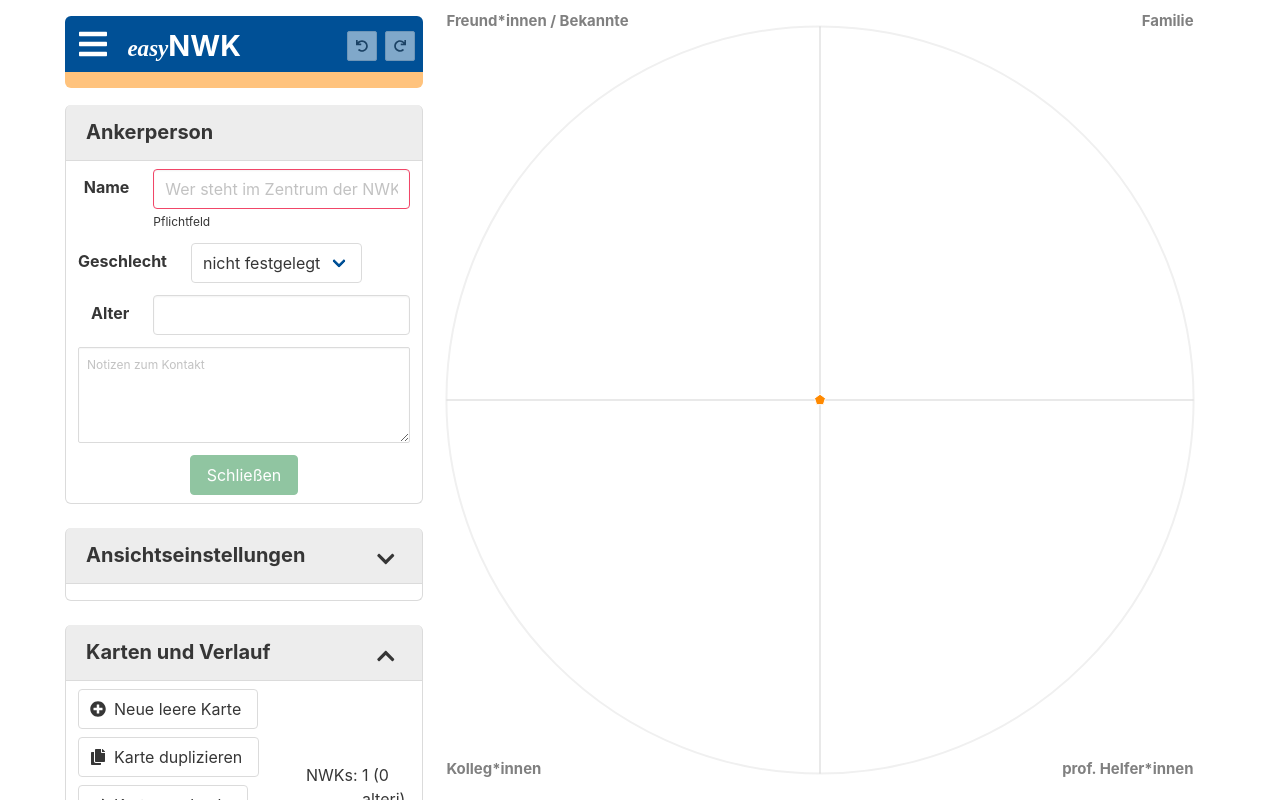
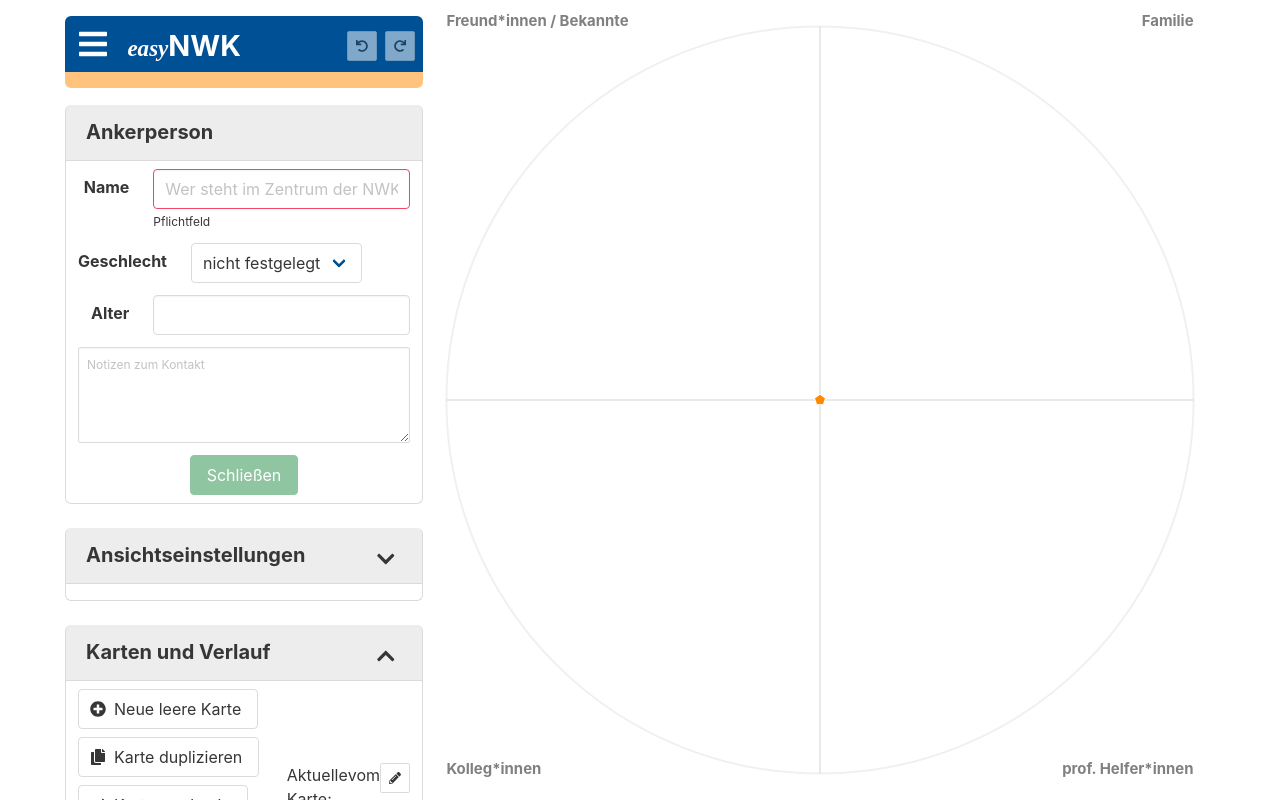
Before and after one commit to fhstp/easynwk-web, a Vue app: page / in a window 1280 px wide. Both pictures are taken after a click on the element "Karten und Verlauf". Built offline with nearby package versions, Linux system fonts and the light colour scheme.

Commit message:
Anpassung des "aktuelle Karte" text & Anfang einer Löschfunktion

```diff
--- a/src/components/ComparisonOptionsPanel.vue
+++ b/src/components/ComparisonOptionsPanel.vue
@@ -30,7 +30,11 @@
                 </button>
 
                 <!-- @click="newVersion = !newVersion" -->
-                <button class="button" @click="duplicateNWK">
+                <button
+                  class="button"
+                  @click="duplicateNWK"
+                  @click.stop="newVersion = true"
+                >
                   <span class="icon">
                     <font-awesome-icon icon="copy" />
                   </span>
@@ -101,8 +105,18 @@
                       <span>Speichern</span>
                     </button>
 
-                    <button class="button is-light">
+                    <button
+                      class="button is-light"
+                      @click.stop="newVersion = false"
+                    >
                       <span>Abbrechen</span>
+                    </button>
+
+                    <button
+                      class="button is-danger"
+                      @click.stop="deleteVersion"
+                    >
+                      <span>Karte Löschen</span>
                     </button>
                   </div>
                 </div>
@@ -111,12 +125,30 @@
           </div>
         </div>
       </div>
-      <!-- temporary debug code -->
+
       <div class="field is-horizontal">
-        NWKs:&nbsp;
-        <span v-for="ver in versions" :key="ver.id"
-          >{{ ver.id }} ({{ ver.nwk.alteri.length }} alteri),
+        Aktuelle Karte:&nbsp;
+        <span>
+          {{ versions[currentVersion - 1].title }}
+          vom
+          {{
+            versions[currentVersion - 1].date.substring(8, 10) +
+            "." +
+            versions[currentVersion - 1].date.substring(5, 7) +
+            "." +
+            versions[currentVersion - 1].date.substring(0, 4)
+          }}&nbsp;
         </span>
+        <button
+          class="button is-small"
+          title="Ankerperson bearbeiten"
+          v-if="isOpen"
+          @click="newVersion = true"
+        >
+          <span class="icon">
+            <font-awesome-icon icon="pencil-alt" />
+          </span>
+        </button>
       </div>
     </div>
   </div>
@@ -170,6 +202,14 @@ export default defineComponent({
       newVersionDate.value = "";
     };
 
+    const deleteVersion = () => {
+      const index: any = currentVersion.value - 1;
+      store.commit("removeVersion", {
+        index,
+      });
+      store.commit("switchNWK", store.state.record.versions.length);
+    };
+
     /*
     if (store.state.record.versions.length < 2) {
       console.log(isDisabled.value);
@@ -209,6 +249,7 @@ export default defineComponent({
       newVersion: newVersion,
       newNWK: newNWK,
       //commitEdit,
+      deleteVersion,
       addNewVersion: editVersion,
       addBlankNWK: () => store.commit("addNWKVersion"),
       duplicateNWK: () => store.commit("addNWKVersion", true),
--- a/src/components/NetworkMap.vue
+++ b/src/components/NetworkMap.vue
@@ -15,24 +15,31 @@
           @click="handleCircleClick(version.id)"
         />
         <text
-          :x="`${10 + (380 / (versions.length + 1)) * (index + 1)}`"
+          :x="`${10 + (800 / (versions.length + 1)) * (index + 1)}`"
           y="35"
           text-anchor="middle"
-          font-size="12"
-          :class="{ 'text-selected': version.id === currentVersion }"
+          class="versionText"
         >
-          {{ version.name ? version.name : version.date }}
+          {{
+            version.title
+              ? version.title
+              : version.date.substring(8, 10) +
+                "." +
+                version.date.substring(5, 7) +
+                "." +
+                version.date.substring(0, 4)
+          }}
         </text>
       </a>
     </svg>
   </div>
   <div style="position: relative" v-if="showComparison">
-    <svg width="400" height="120">
+    <svg width="800" height="120">
       <!-- Increased height to accommodate text -->
-      <line x1="5" y1="50" x2="395" y2="50" class="comparisonLine"></line>
+      <line x1="5" y1="50" x2="800" y2="50" class="comparisonLine"></line>
       <a v-for="(version, index) in versions" :key="index">
         <circle
-          :cx="`${10 + (380 / (versions.length + 1)) * (index + 1)}`"
+          :cx="`${10 + (800 / (versions.length + 1)) * (index + 1)}`"
           cy="50"
           r="9"
           :class="{
@@ -41,13 +48,20 @@
           }"
         />
         <text
-          :x="`${10 + (380 / (versions.length + 1)) * (index + 1)}`"
+          :x="`${10 + (800 / (versions.length + 1)) * (index + 1)}`"
           y="35"
           text-anchor="middle"
-          font-size="12"
-          :class="{ 'text-selected': version.id === currentVersion }"
+          class="versionText"
         >
-          {{ version.name ? version.name : version.date }}
+          {{
+            version.title
+              ? version.title
+              : version.date.substring(8, 10) +
+                "." +
+                version.date.substring(5, 7) +
+                "." +
+                version.date.substring(0, 4)
+          }}
         </text>
       </a>
     </svg>
@@ -706,6 +720,10 @@ text {
   user-select: none;
 }
 
+.versionText {
+  font-size: 12px !important;
+}
+
 text.ego {
   font-style: italic;
 }
--- a/src/store/nwkRecordModule.ts
+++ b/src/store/nwkRecordModule.ts
@@ -1,7 +1,7 @@
 import { loadNWKRecordStateFromStore } from "@/store/localStoragePlugin";
 import { IStoreState } from ".";
 import { NWKRecord, initNWKRecord, loadNWKRecord } from "@/data/NWKRecord";
-import { initNWK } from "@/data/NWK";
+import { initNWK, NWK } from "@/data/NWK";
 import { NWKVersion, initNWKVersion } from "@/data/NWKVersion";
 
 const state = JSON.parse(loadNWKRecordStateFromStore());
@@ -23,6 +23,11 @@ export const nwkRecordMutationsAtRoot = {
     // set nwk as side-effects
     // assume new history has exactly 1 empty nwk
     state.nwk = state.record.versions[0].nwk;
+  },
+
+  removeVersion(state: IStoreState, versionIndex: number): void {
+    console.log(versionIndex);
+    state.record.versions.splice(versionIndex, 1);
   },
 
   loadJSON(state: IStoreState, payload: string): void {
```
